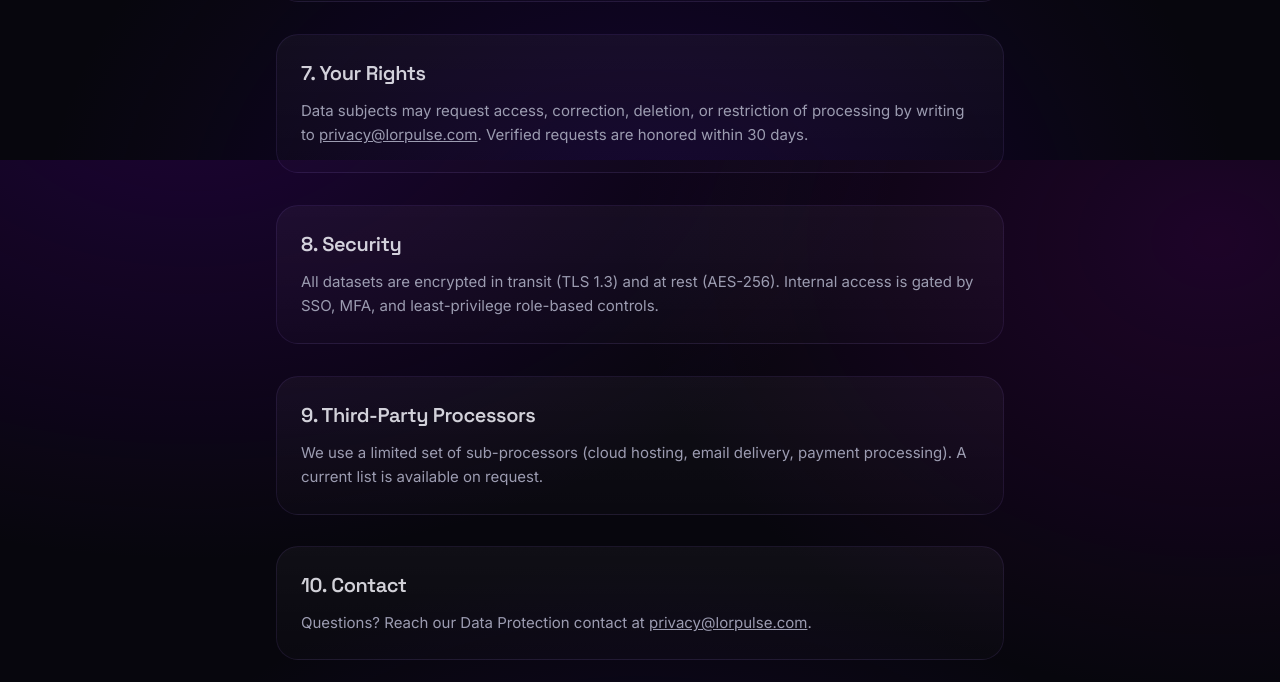
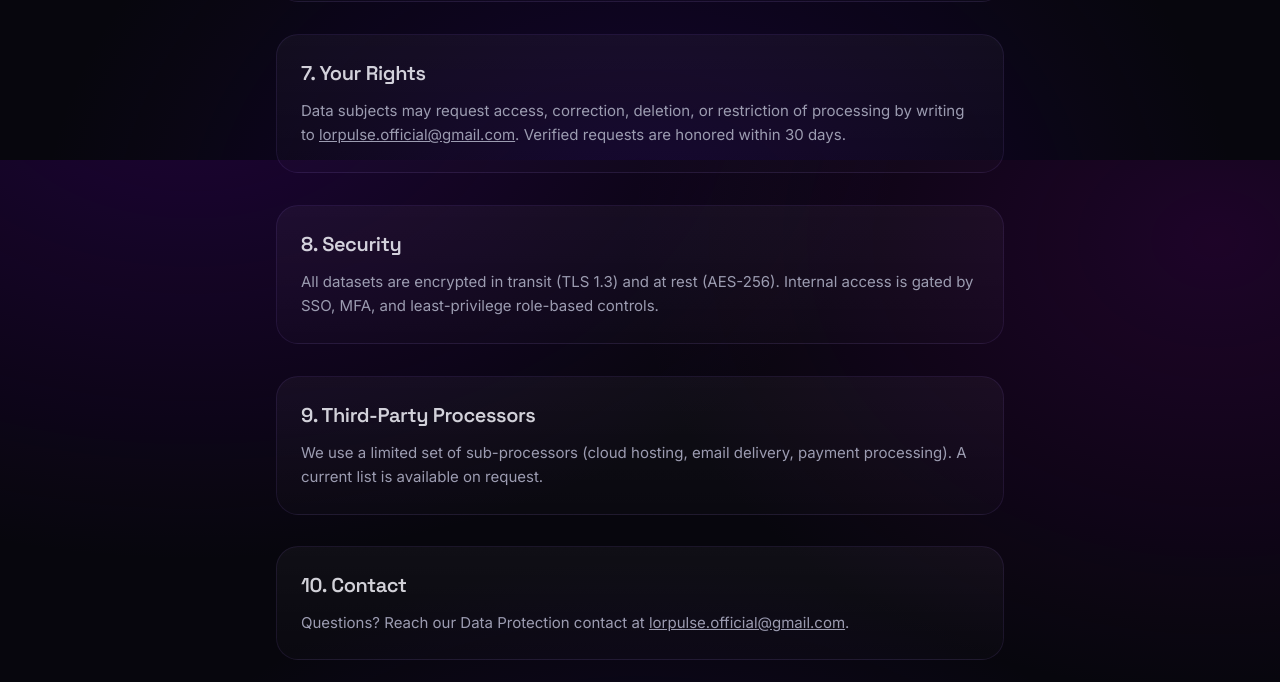
Before and after one commit to yadsashel/LorPulse, a React (Vite) app: page /privacy in a window 1280 px wide. Shown: the part 1440-2122 px from the top of the page. Built offline with nearby package versions, Linux system fonts and the light colour scheme; no server answers.

Commit message:
updating teh mail contact name

```diff
--- a/src/pages/Privacy.tsx
+++ b/src/pages/Privacy.tsx
@@ -17,10 +17,10 @@ export default function Privacy() {
           <Section title="4. Sources"><p>Data is sourced from: (a) publicly indexed web pages, (b) licensed third-party enrichment providers, (c) public regulatory filings, (d) customer-submitted seed lists.</p></Section>
           <Section title="5. How Data Is Used"><p>Collected data is used to assemble niche-targeted, intent-scored datasets delivered to verified business customers under contract.</p></Section>
           <Section title="6. Retention"><p>Records are refreshed on rolling 90-day cycles. Stale or unverifiable contacts are purged.</p></Section>
-          <Section title="7. Your Rights"><p>Data subjects may request access, correction, deletion, or restriction of processing by writing to <a href="mailto:privacy@lorpulse.com" className="underline">privacy@lorpulse.com</a>. Verified requests are honored within 30 days.</p></Section>
+          <Section title="7. Your Rights"><p>Data subjects may request access, correction, deletion, or restriction of processing by writing to <a href="mailto:lorpulse.official@gmail.com" className="underline">lorpulse.official@gmail.com</a>. Verified requests are honored within 30 days.</p></Section>
           <Section title="8. Security"><p>All datasets are encrypted in transit (TLS 1.3) and at rest (AES-256). Internal access is gated by SSO, MFA, and least-privilege role-based controls.</p></Section>
           <Section title="9. Third-Party Processors"><p>We use a limited set of sub-processors (cloud hosting, email delivery, payment processing). A current list is available on request.</p></Section>
-          <Section title="10. Contact"><p>Questions? Reach our Data Protection contact at <a href="mailto:privacy@lorpulse.com" className="underline">privacy@lorpulse.com</a>.</p></Section>
+          <Section title="10. Contact"><p>Questions? Reach our Data Protection contact at <a href="mailto:lorpulse.official@gmail.com" className="underline">lorpulse.official@gmail.com</a>.</p></Section>
         </div>
       </article>
     </SiteShell>
--- a/src/pages/Terms.tsx
+++ b/src/pages/Terms.tsx
@@ -22,7 +22,7 @@ export default function Terms() {
           <Section title="9. Limitation of Liability"><p>To the maximum extent permitted by law, LorPulse's aggregate liability under these Terms shall not exceed the fees paid by the customer in the twelve (12) months preceding the claim.</p></Section>
           <Section title="10. Termination"><p>We may suspend or terminate access for breach of these Terms, abuse of the Service, or unlawful use of delivered data.</p></Section>
           <Section title="11. Governing Law"><p>These Terms are governed by the laws of the State of Delaware, USA.</p></Section>
-          <Section title="12. Contact"><p>Questions? <a href="mailto:legal@lorpulse.com" className="underline">legal@lorpulse.com</a></p></Section>
+          <Section title="12. Contact"><p>Questions? <a href="mailto:lorpulse.official@gmail.com" className="underline">lorpulse.official@gmail.com</a></p></Section>
         </div>
       </article>
     </SiteShell>
```
